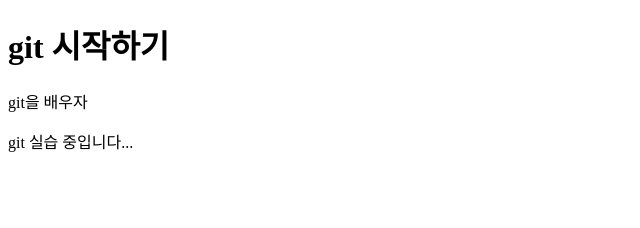
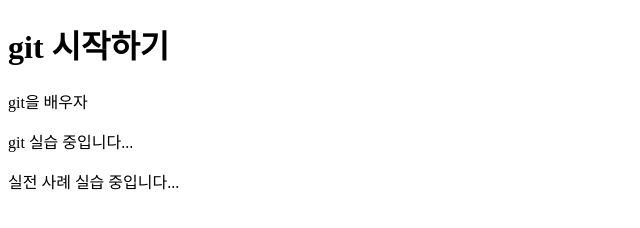
Before and after one commit to an102030/0320, a plain HTML site: page index.html in a window 1280 px wide. Shown: the whole page, without its empty margins (0-640 px from the left). Drawn offline with Linux system fonts and the light colour scheme.

Commit message:
실전 사례 실습 추가

```diff
--- a/app.js
+++ b/app.js
@@ -0,0 +1 @@
+실전 사례 실습
--- a/index.html
+++ b/index.html
@@ -16,6 +16,9 @@
       <p>
         git 실습 중입니다...
       </p>
+      <p>
+        실전 사례 실습 중입니다...
+      </p>
     </header>
   </div>
 </body>
```
